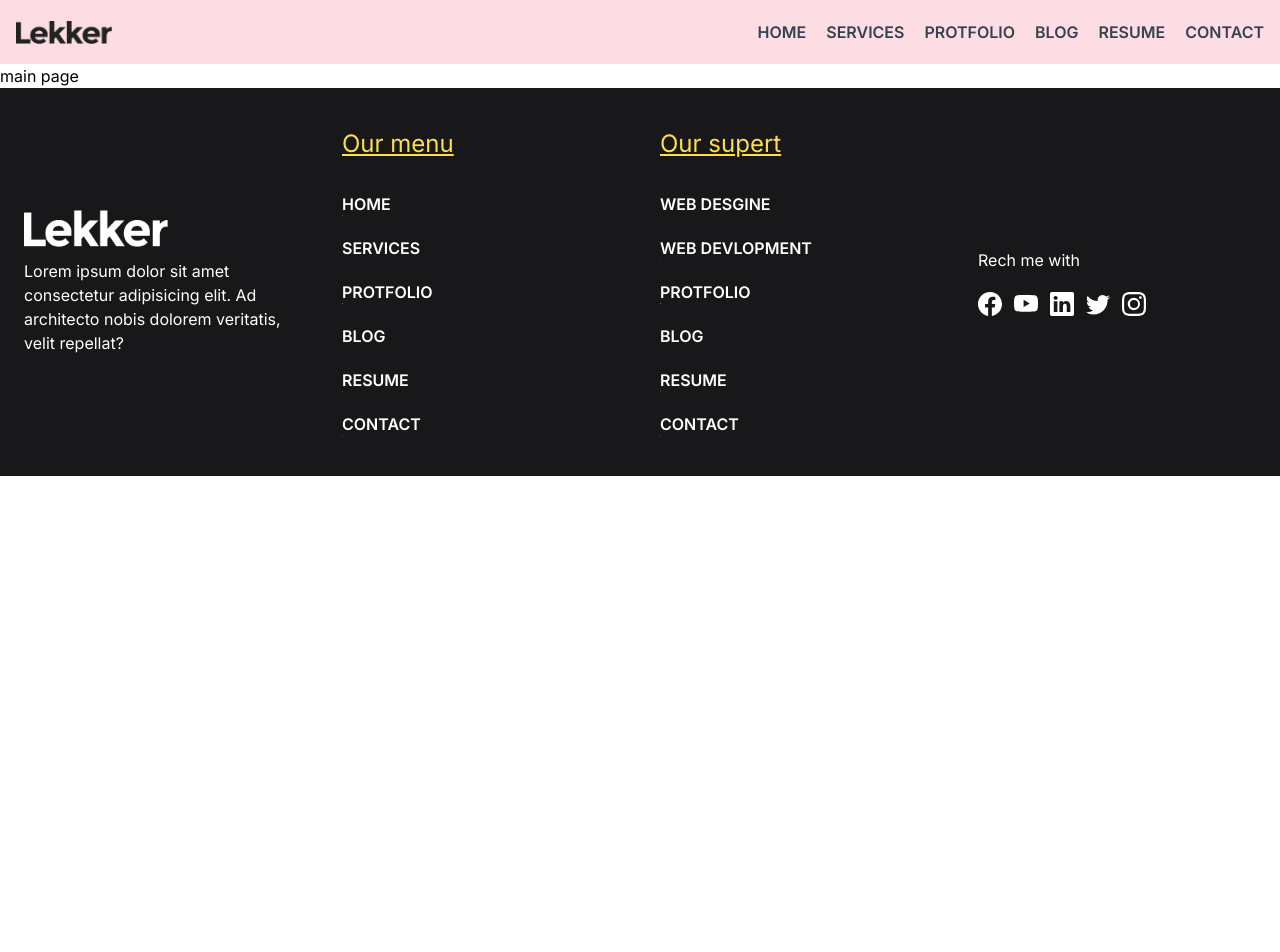
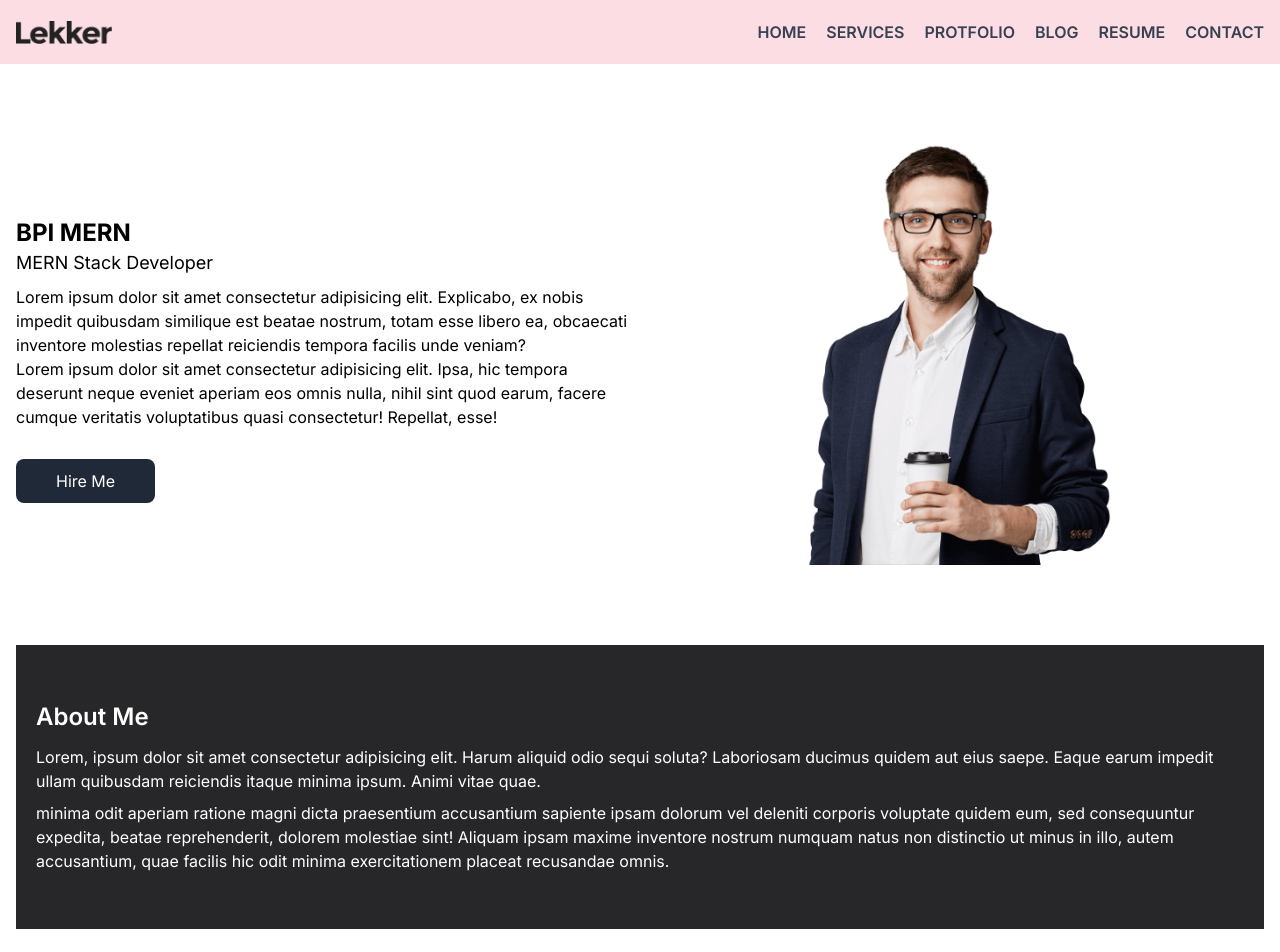
Before and after one commit to sanaullah963/first-Protfolio, a Next.js app: page / in a window 1280 px wide. Shown: the top 952 px of the page. Before the commit the page ends 800 px from the top, so only its background shows below. Built offline with nearby package versions, Linux system fonts and the light colour scheme.

Commit message:
about page added

```diff
--- a/src/app/page.tsx
+++ b/src/app/page.tsx
@@ -1,9 +1,14 @@
+import About from '@/components/About'
+import Banner from '@/components/Banner'
 import Image from 'next/image'
 
 export default function Home() {
   return (
     <main>
-      <p>main page</p>
+      <Banner/>
+      <div className='max-w-screen-xl px-4'>
+        <About/>
+      </div>
     </main>
   )
 }
--- /dev/null
+++ b/src/components/About.tsx
@@ -0,0 +1,15 @@
+import React from 'react'
+
+function About() {
+  return (
+    <main>
+      <div className='bg-zinc-800 text-white px-5 py-14 my-14'>
+        <h1 className='text-2xl font-semibold mb-3'>About Me</h1>
+        <p className='mb-2'>Lorem, ipsum dolor sit amet consectetur adipisicing elit. Harum aliquid odio sequi soluta? Laboriosam ducimus quidem aut eius saepe. Eaque earum impedit ullam quibusdam reiciendis itaque minima ipsum. Animi vitae quae.</p>
+        <p>minima odit aperiam ratione magni dicta praesentium accusantium sapiente ipsam dolorum vel deleniti corporis voluptate quidem eum, sed consequuntur expedita, beatae reprehenderit, dolorem molestiae sint! Aliquam ipsam maxime inventore nostrum numquam natus non distinctio ut minus in illo, autem accusantium, quae facilis hic odit minima exercitationem placeat recusandae omnis.</p>
+      </div>
+    </main>
+  )
+}
+
+export default About
--- /dev/null
+++ b/src/components/Banner.tsx
@@ -0,0 +1,26 @@
+import Link from 'next/link'
+import banner from '@/img/banner.png'
+import Image from 'next/image'
+import React from "react";
+function Banner() {
+  return (
+    <main>
+      <div className='grid grid-cols-2 gap-5 max-w-screen-xl m-auto mx-4 my-20'>
+        {/* banner left */}
+        <div className='my-auto'>
+          <h1 className='text-2xl font-bold'>BPI MERN</h1>
+          <h2 className='text-lg  mb-2'>MERN Stack Developer</h2>
+          <p className=''>Lorem ipsum dolor sit amet consectetur adipisicing elit. Explicabo, ex nobis impedit quibusdam similique est beatae nostrum, totam esse libero ea, obcaecati inventore molestias repellat reiciendis tempora facilis unde veniam?</p>
+          <p className='mb-10'>Lorem ipsum dolor sit amet consectetur adipisicing elit. Ipsa, hic tempora deserunt neque eveniet aperiam eos omnis nulla, nihil sint quod earum, facere cumque veritatis voluptatibus quasi consectetur! Repellat, esse!</p>
+          <Link href={'/resume'} className='px-10 py-3 bg-gray-800 text-white rounded-lg'>Hire Me</Link>
+        </div>
+        {/* baner right */}
+        <div className=''>
+          <Image src={banner} alt='banner image' className='w-[50%] mx-auto' />
+        </div>
+      </div>
+    </main>
+  )
+}
+
+export default Banner
--- a/src/components/Header.tsx
+++ b/src/components/Header.tsx
@@ -34,10 +34,10 @@ function Header() {
             ))}
           </ul>
           {/* smole device menu icon */}
+
           <div className="inline-block md:hidden"
           onClick={()=>(setShow(!show))}>
               <span  className="text-2xl">
-
                 {
                   show ? <AiOutlineClose/> : <AiOutlineMenu/>
                 }
@@ -45,11 +45,11 @@ function Header() {
           </div>
           {
             show && (
-              <ul className="flex flex-col relative top-40 py-5 px-5 bg-black gap-5 font-semibold text-gray-300 uppercase">
+              <ul className="flex flex-col relative right-0 top-40 py-5 px-5 bg-black gap-5 font-semibold text-gray-300 uppercase">
             {navlink.map((i) => (
               <Link key={i.titel} href={i.link}>
                 <li
-                  className=" text-md hover:text-white cursor-pointer duration-300 relative group overflow-hidden"
+                  className="absolute relative text-md hover:text-white cursor-pointer duration-300 group overflow-hidden"
                 >
                   {i.titel}
                   <span className="h-[1px] w-full bg-white inline-flex absolute -translate-x-[100%] left-0 bottom-0 group-hover:translate-x-0 duration-200 "></span>
```
Also changed, not shown: src/img/banner.png (added).
